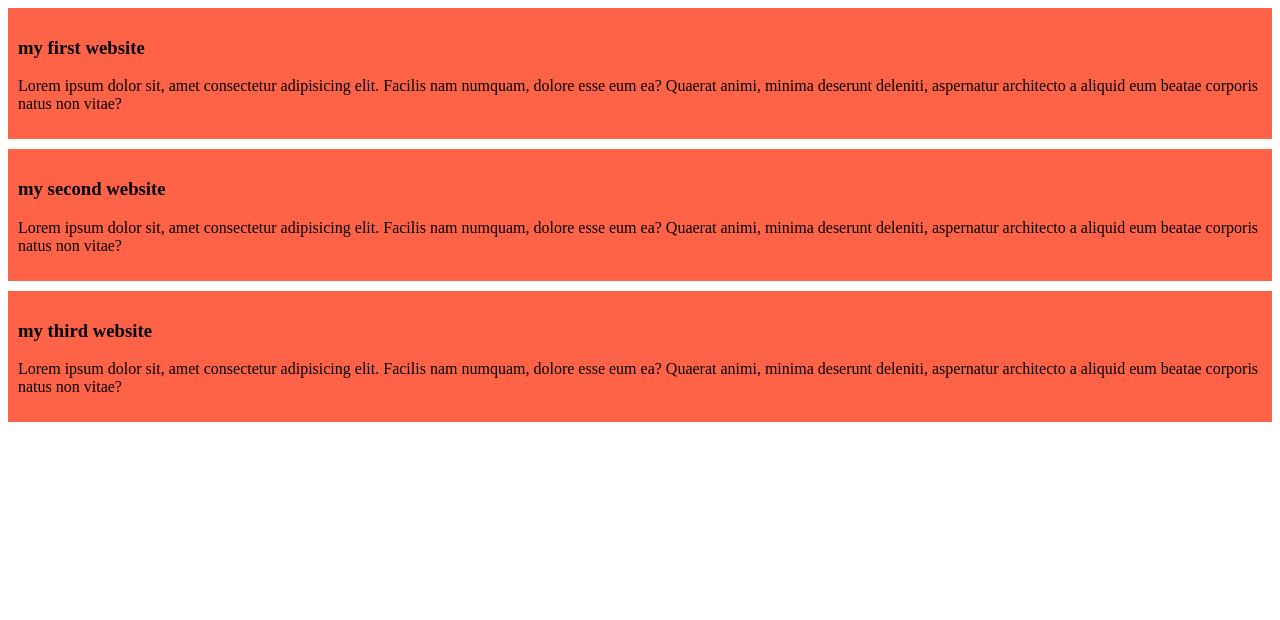
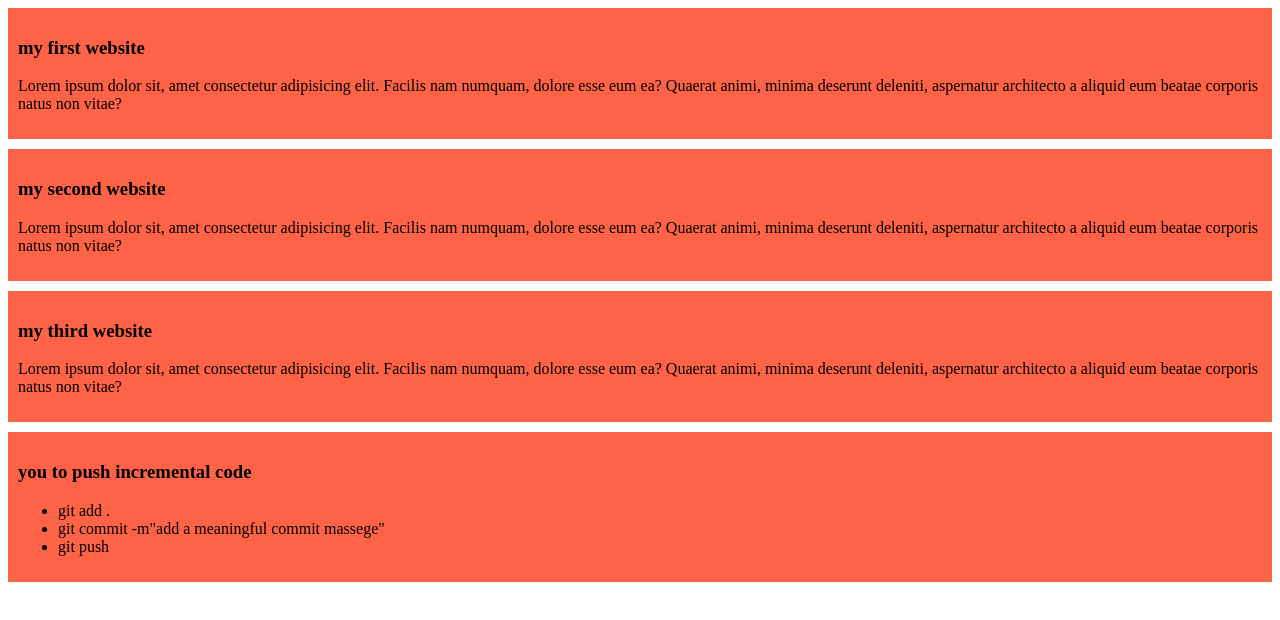
Before and after one commit to TakwaRahman/my-simple-website, a plain HTML site: page index.html in a window 1280 px wide. Drawn offline with Linux system fonts and the light colour scheme.

Commit message:
added a list to push code

```diff
--- a/index.html
+++ b/index.html
@@ -19,5 +19,13 @@
         <h3>my third website</h3>
         <p>Lorem ipsum dolor sit, amet consectetur adipisicing elit. Facilis nam numquam, dolore esse eum ea? Quaerat animi, minima deserunt deleniti, aspernatur architecto a aliquid eum beatae corporis natus non vitae?</p>
     </div>
+    <div>
+        <h3>you to push incremental code</h3>
+        <ul>
+            <li>git add .</li>
+            <li>git commit -m"add a meaningful commit massege"</li>
+            <li>git push</li>
+        </ul>
+    </div>
 </body>
 </html>
```
